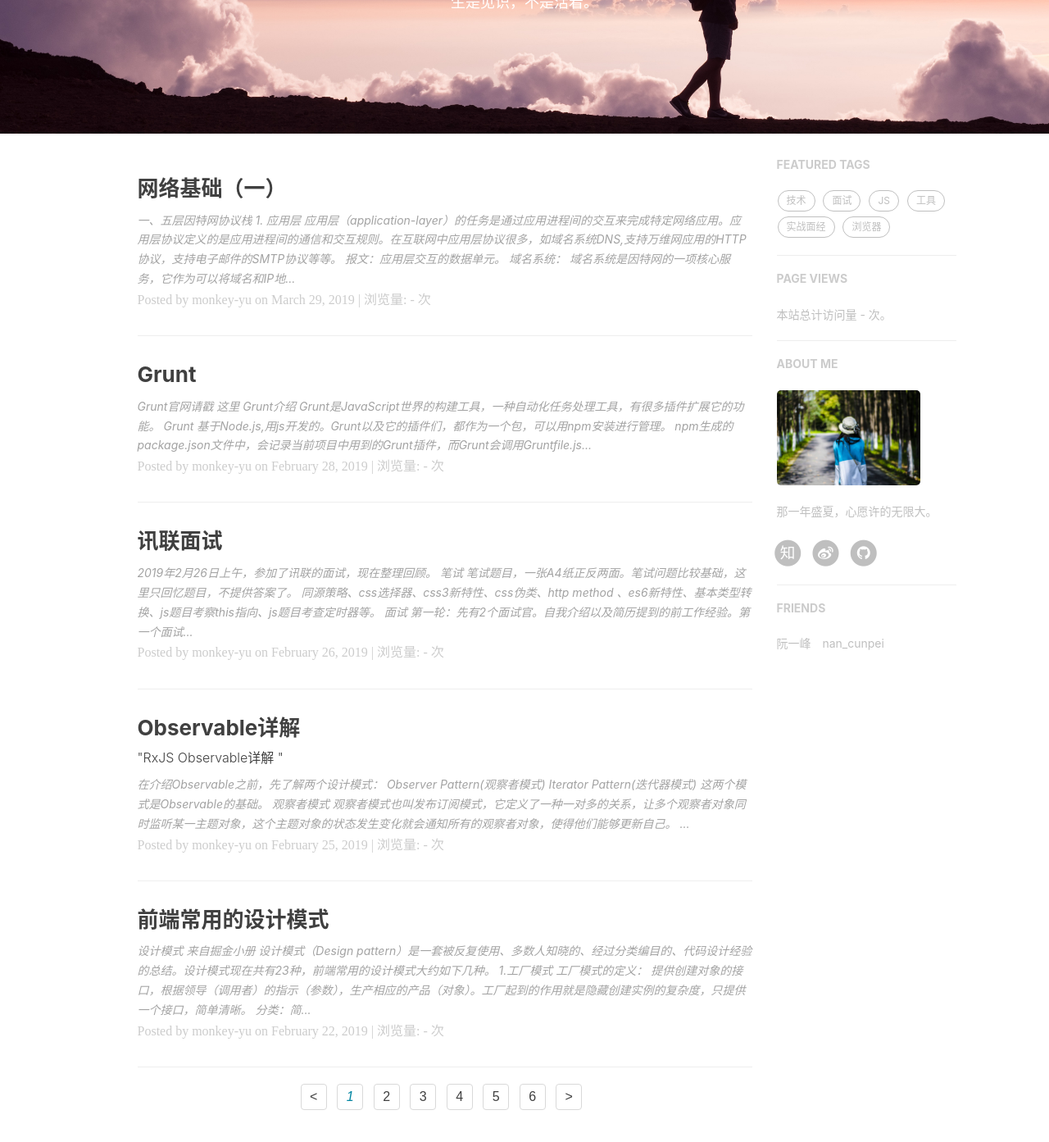
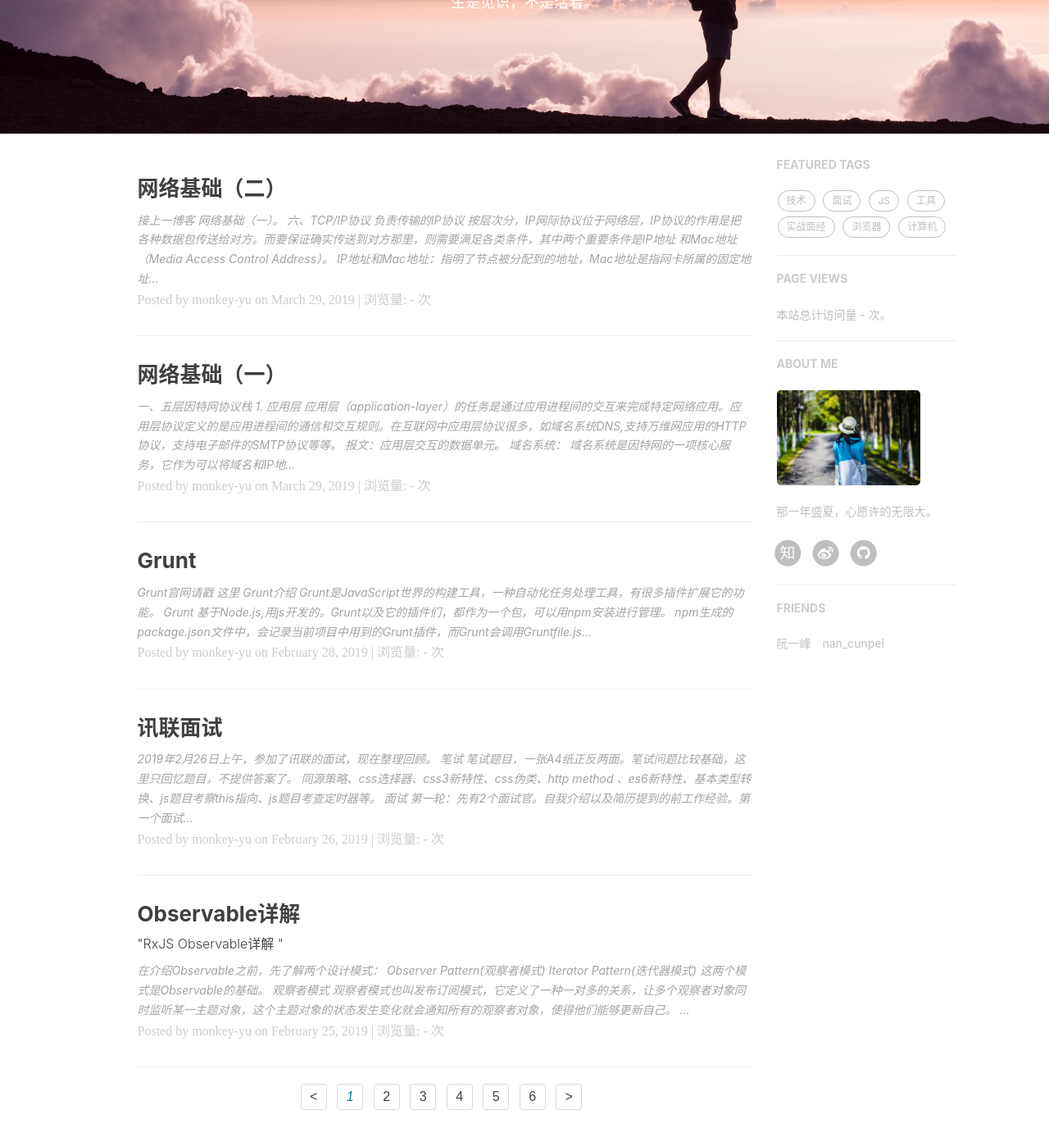
Before and after one commit to monkey-yu/monkey-yu.github.io, a Jekyll site: the page built from index.html, in a window 1280 px wide and 1400 px high, scrolled down 255 px. Shown: the top 1393 px of the window at 82% size. Built offline with Jekyll 4.4.1, drawn with Linux system fonts in a browser that asks for light colours; nearby versions of some CDN libraries; the list of posts is cut into pages by our own code; comment, search, counter and statistics services are not loaded; some of the changed lines change nothing that is shown.

Commit message:
网络基础 2 blog

```diff
--- a/_posts/2019-03-29-network1.md
+++ b/_posts/2019-03-29-network1.md
@@ -116,4 +116,4 @@ http1中，浏览器限制了同一个域名下的请求数量（chrome下一般
 
 http2中引入了多路复用的技术，这个技术可以只通过一个TCP连接就可以传输所有的请求数据。多路复用绕过了浏览器限制同一域名下的请求数量的问题，进而提高网页的性能。
 
-> 未完，请接下一博客。
+> 未完，请接下一博客 [网络基础（二）](https://monkey-yu.github.io/2019/03/30/network2.html)。
--- /dev/null
+++ b/_posts/2019-03-30-network2.md
@@ -0,0 +1,131 @@
+---
+layout:     post
+title:      "网络基础（二）"
+date:       2019-03-29 12:00:00
+author:     "monkey-yu"
+header-img: "img/tree.jpg"
+catalog: true
+tags:
+    - 计算机
+---
+> 接上一博客 [网络基础（一）](https://monkey-yu.github.io/2019/03/29/network1.html)。
+
+### 六、TCP/IP协议
+
+#### 负责传输的IP协议
+
+按层次分，IP网际协议位于网络层，IP协议的作用是把各种数据包传送给对方。而要保证确实传送到对方那里，则需要满足各类条件，其中两个重要条件是IP地址 和Mac地址（Media Access Control Address）。
+
+IP地址和Mac地址：指明了节点被分配到的地址，Mac地址是指网卡所属的固定地址，IP地址可以和Mac地址进行配对。**IP地址可变换，但Mac地址基本不会更改。**
+
+#### TCP协议如何保持传输的可靠性
+
+##### tcp提供一种面向连接的，可靠的字节流服务。
+
+面向连接：一个客户和一个服务器在彼此交换数据前必须先建立一个TCP连接，并且只有两方进行彼此通信；
+
+字节流服务：两个应用程序通过TCP连接交换8bit字节构成的字节流，TCP不在字节流中插入记录标识符。
+
+##### tcp可靠，因为以下原因：
+
+1. 数据包检验；
+2. 对失序数据包重排序；
+3. 丢弃重复数据；
+4. 应答机制；
+5. 超时重发；
+6. 流量控制。
+
+#### TCP/IP通信传输流
+
+![network2](/img/network/network2.jpg)
+
+发送端在层与层之间传输数据时，每经过一层必定会加上一个该层的首部信息。反之，接收端在层与层之间传输数据时，每经过一层会把相关的首部信息去掉。
+
+### 七、TCP 三次握手和四次挥手
+
+#### 三次握手：
+
+![network3](/img/network/network3.jpg)
+
+**第一次握手：**
+建立连接时，向服务器发出连接请求报文，这是报文首部中的同部位 SYN = 1，同时选择一个初始序列号 seq = x ，客户端进程进入了 SYN-SENT （同步已发送状态）状态,等待服务器确认；
+**第二次握手：**
+服务器收到 syn 包后，如果同意连接，则发出确认报文; 确认报文 ACK = 1，SYN = 1，确认号是 ack = x + 1，同时也要为自己初始化一个序列号 seq = y，此时服务器进程进入了 SYN-RCVD（同步收到）状态；
+**第三次握手：**
+客户端收到服务器的 SYN+ACK 包，要向服务器给出确认。确认报文的 ACK = 1，ack = y + 1，自己的序列号 seq = x + 1，此时，TCP 连接建立，客户端进入 ESTABLISHED （已建立连接）状态。
+
+> 建立一个连接需要三次握手，而终止一个连接要经过四次挥手。这是由于TCP的半关闭造成的。
+
+#### 四次挥手：
+
+![network4](/img/network/network4.jpg)
+
+**第一次挥手：**
+客户端进程发出连接释放报文，并且停止发送数据。释放数据报文首部 FIN=1，其序列号为 seq = u（等于前面已经传送过来的数据的最后一个字节的序号加1），此时，客户端进入 FIN-WAIT-1（终止等待1）状态。
+**第二次挥手：**
+服务器收到连接释放报文，发出确认报文，ACK = 1，ack = u + 1，并且带上自己的序列号 seq = v，此时，服务端就进入了 CLOSE-WAIT（关闭等待）状态。
+
+**第三次挥手：**
+服务器将最后的数据发送完毕后，就向客户端发送连接释放报文，FIN = 1，ack = u + 1，由于在半关闭状态，服务器很可能又发送了一些数据，假定此时的序列号为 seq = w，此时，服务器就进入了 LAST-ACK（最后确认）状态，等待客户端的确认。
+
+**第四次挥手：**
+客户端收到服务器的连接释放报文后，必须发出确认，ACK = 1，ack = w + 1，而自己的序列号是 seq = u + 1，此时，客户端就进入了 TIME-WAIT（时间等待）状态。
+
+### 八、DNS域名解析
+
+解析步骤：
+
+![network5](/img/network/network5.jpg)
+
+#### 查找域名对应的IP地址的具体过程
+
+1. 浏览器搜索自己的DNS缓存，如果没有命中，进入下一步；
+2. 搜索操作系统的DNS缓存，如果没有命中，进入下一步；
+3. 搜索操作系统的hosts文件，如果没有命中，进入下一步；
+4. 操作系统将域名发送至 LDNS （本地区域名服务器），LDNS 查询自己的 DNS 缓存（一般命中率在 80% 左右），查找成功则返回结果，失败则发起一个迭代 DNS 解析请求：
+5. LDNS向 Root Name Server（根域名服务器，如com、net、im 等的顶级域名服务器的地址）发起请求，此处，Root Name Server 返回 im 域的顶级域名服务器的地址；
+6. LDNS 向 im 域的顶级域名服务器发起请求，返回 juejin.im 域名服务器地址；
+7. LDNS 向 juejin.im 域名服务器发起请求，得到 juejin.im 的 IP 地址；
+8. LDNS 将得到的 IP 地址返回给操作系统，同时自己也将 IP 地址缓存起来；操作系统将 IP 地址返回给浏览器，同时自己也将 IP 地址缓存起来。
+
+### 九、正向代理和反向代理
+
+#### 正向代理：
+
+1. 代理客户；
+2. 隐藏真实的客户，为客户端收发请求，使真实客户端对服务器不可见；
+3. 一个局域网内的所有用户可能被一台服务器做了正向代理，由该台服务器负责http请求；
+4. 意味着同服务器做通信的是正向代理服务器。
+
+#### 反向代理：
+
+1. 代理服务器；
+2. 隐藏真实的服务器，为服务器收发请求，使真实服务器对客户不可见；
+3. 负载均衡服务器，将用户的请求分发到空闲的服务器上；
+4. 意味着用户和负载均衡服务器直接通信，即用户解析服务器域名时得到的是负载均衡服务器的IP。
+
+#### 共同点：
+
+1. 都是做为服务器和客户端的中间层；
+2. 都可以加强内网的安全性，阻止web攻击；
+3. 都可以做缓存机制。
+
+### 十、CDN
+
+CDN（Content Delivery Network），即内容分发网络。CDN 是构建在网络之上的内容分发网络，依靠部署在各地的边缘服务器，通过中心平台的负载均衡、内容分发、调度等功能模块，使用户就近获取所需内容，降低网络拥塞，提高用户访问响应速度和命中率。CDN 的关键技术主要有内容存储和分发技术。
+
+#### CDN优势：
+
+1. CDN节点解决了跨运营商和跨地域访问的问题，访问延时大大降低；
+2. 大部分请求在CDN边缘节点完成，CDN起到了分流作用，减轻源站的负载。
+
+**CDN 的核心点有两个: 一个是缓存，一个是回源。**
+
+#### CDN关键技术：
+
+1. 内容发布：它借助于建立索引、缓存、流分裂、组播（Multicast）等技术，将内容发布或投递到距离用户最近的远程服务点（POP）处；
+2. 内容路由：它是整体性的网络负载均衡技术，通过内容路由器中的重定向（DNS）机制，在多个远程 POP 上均衡用户的请求，以使用户请求得到最近内容源的响应；
+3. 内容交换：它根据内容的可用性、服务器的可用性以及用户的背景，在POP的缓存服务器上，利用应用层交换、流分裂、重定向（ICP、WCCP）等技术，智能地平衡负载流量；
+4. 性能管理：它通过内部和外部监控系统，获取网络部件的状况信息，测量内容发布的端到端性能（如包丢失、延时、平均带宽、启动时间、帧速率等），保证网络处于最佳的运行状态。
+
+> end !
```
Also changed, not shown: img/post_img/network/network2.jpg (added), img/post_img/network/network3.jpg (added), img/post_img/network/network4.jpg (added), img/post_img/network/network5.jpg (added).
